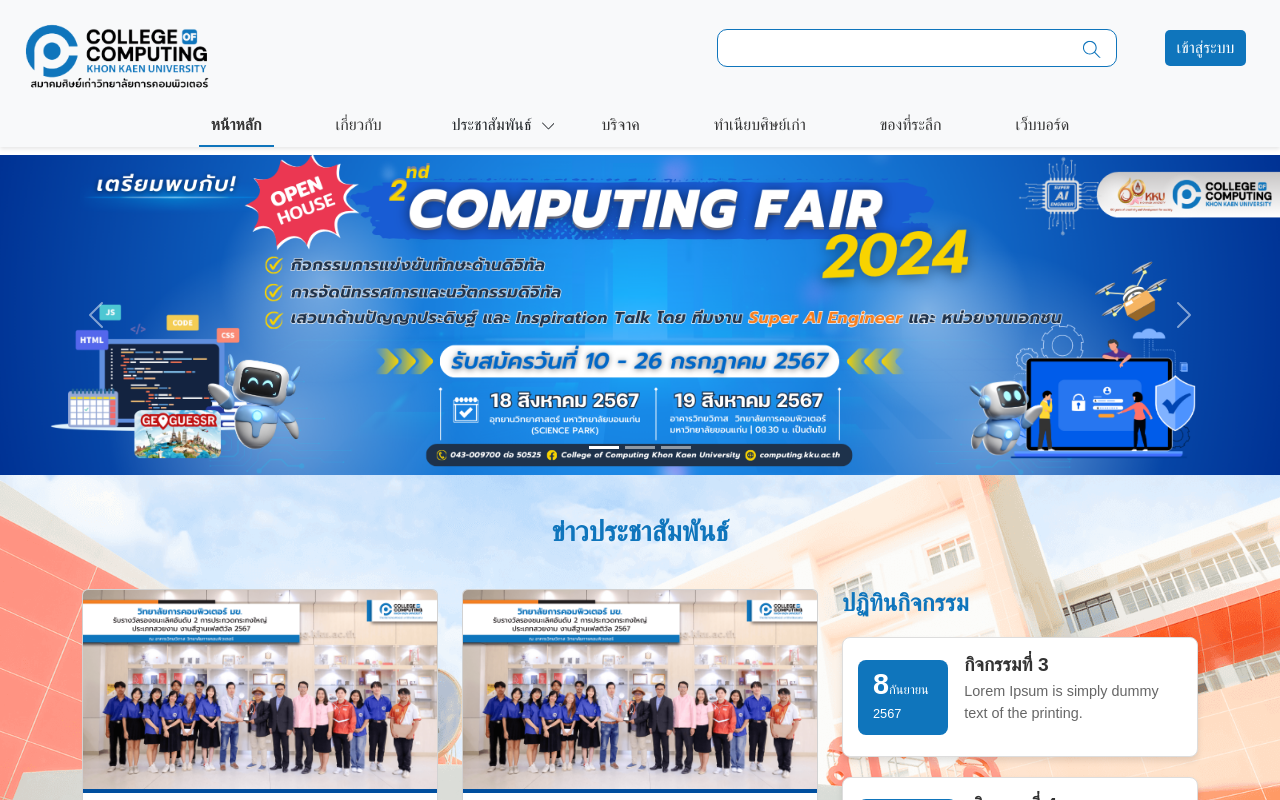
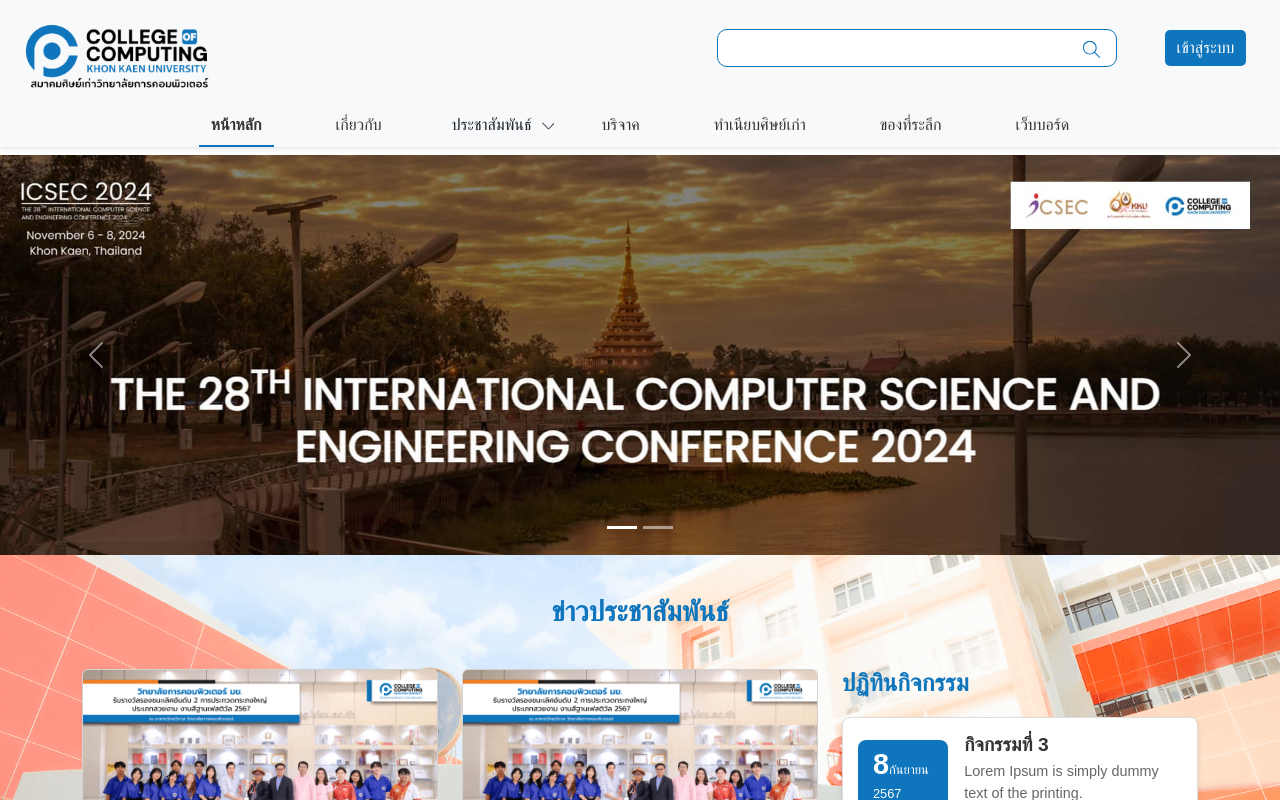
Before and after one commit to phatcharaporn-miw/WebAlumni, a React (Create React App) app: page / in a window 1280 px wide. Shown: the top 800 px of the page. Built offline with nearby package versions, Linux system fonts and the light colour scheme.

Commit message:
Update home.js

```diff
--- a/src/pages/home.js
+++ b/src/pages/home.js
@@ -30,21 +30,21 @@
             <div className="carousel-indicators">
               <button type="button" data-bs-target="#carouselExampleCaptions" data-bs-slide-to="0" className="active" aria-current="true" aria-label="Slide 1"></button>
               <button type="button" data-bs-target="#carouselExampleCaptions" data-bs-slide-to="1" aria-label="Slide 2"></button>
-              <button type="button" data-bs-target="#carouselExampleCaptions" data-bs-slide-to="2" aria-label="Slide 3"></button>
+              {/* <button type="button" data-bs-target="#carouselExampleCaptions" data-bs-slide-to="2" aria-label="Slide 3"></button> */}
             </div>
 
             <div className="carousel-inner">
               <div className="carousel-item active">
-                <img src="/image/1.png" className="id-block w-100 h-100" alt="slide1" />
+                <img src="/image/2.jpeg" className="id-block w-100 h-100" alt="slide1" />
               </div>
 
               <div className="carousel-item">
-                <img src="/image/2.jpeg" className="id-block w-100 h-100" alt="slide2" />
+                <img src="/image/3.jpeg" className="id-block w-100 h-100" alt="slide2" />
               </div>
 
-              <div className="carousel-item">
+              {/* <div className="carousel-item">
                 <img src="/image/3.jpeg" className="id-block w-100 h-100" alt="slide3" />
-              </div>
+              </div> */}
             </div>
 
             <button className="carousel-control-prev" type="button" data-bs-target="#carouselExampleCaptions" data-bs-slide="prev">
```
